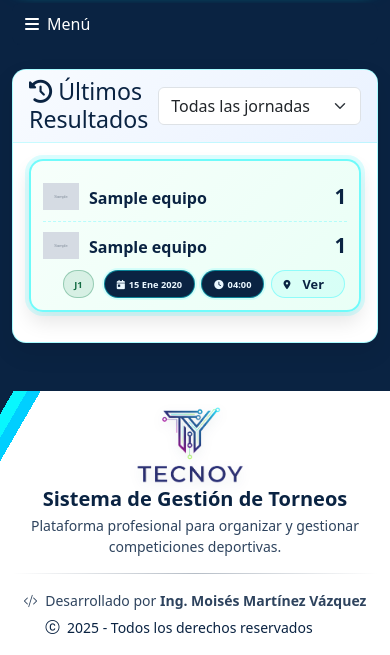
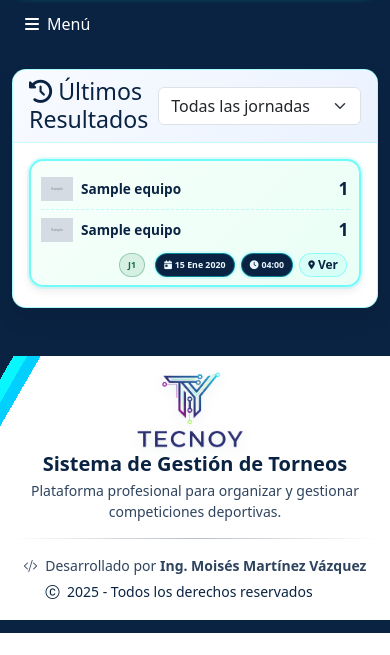
Before and after one commit to Moy020513/Torneos, a Django app: page /categoria/1/resultados/ in a window 390 px wide. Shown: the part 211-866 px from the top of the page. After the commit the page ends 844 px from the top, so only its background shows below. Run offline with Django 4.2, Linux system fonts and the light colour scheme; tables that the repository leaves empty hold one stand-in row (values such as "Sample post"); grey boxes marked "Sample" are stand-in pictures.

Commit message:
css card pla

```diff
--- a/templates/torneos/resultados.html
+++ b/templates/torneos/resultados.html
@@ -39,19 +39,44 @@
     .match-card .col-md-7,
     .match-card .col-md-4{ flex:0 0 auto; width:auto; }
 }
+
+/* Optimización para móvil - Más compacto y profesional */
 @media (max-width: 576px){
-    .team-logo-small{ width:36px; height:36px; }
-    .match-card{ padding:12px; width:100%; }
+    .team-logo-small{ width:32px; height:32px; }
+    .match-card{
+        padding:8px 10px;
+        width:100%;
+        margin-bottom:4px;
+        box-shadow:0 0 0 2px rgba(8,247,254,.12), 0 4px 8px rgba(0,0,0,.08);
+    }
+    .match-card:hover{
+        box-shadow:0 0 0 3px rgba(8,247,254,.18), 0 6px 12px rgba(0,0,0,.10);
+    }
+    .team-name{
+        font-size:0.85em;
+        font-weight:700;
+        line-height:1.2;
+    }
+    .team-score{
+        font-size:1.1em;
+        font-weight:800;
+    }
+    .team-row{
+        padding:4px 0;
+        gap:8px;
+    }
+    .team-info{ gap:8px; }
     .match-date-chip, .match-time-chip, .match-loc, .match-status {
-        font-size: 0.58em;
+        font-size: 0.55em;
         margin-right: 2px;
-        height: 28px;
+        height: 24px;
         display: inline-flex;
         align-items: center;
-        gap: 4px;
+        gap: 3px;
         line-height: 1;
+        padding: 4px 8px;
     }
-    .match-date-chip i, .match-time-chip i {
+    .match-date-chip i, .match-time-chip i, .match-loc i {
         display: inline-flex;
         align-items: center;
         justify-content: center;
@@ -60,9 +85,9 @@
         line-height: 1;
     }
     .match-loc a.btn.btn-sm.btn-outline-admin {
-        padding: 0 rem;
-        font-size: 0.8rem;
-        height: 28px;
+        padding: 0;
+        font-size: 0.75rem;
+        height: 24px;
         display: inline-flex;
         align-items: center;
         border-radius: 999px;
@@ -75,7 +100,7 @@
     .match-meta-row {
         display: flex;
         flex-wrap: wrap;
-        gap: 4px;
+        gap: 3px;
         justify-content: flex-end;
         align-items: center;
     }
@@ -87,8 +112,12 @@
         height: 100%;
     }
 }
+
 /* Grid de resultados: 1 columna en móvil, 2 en desktop */
 #ultimos-resultados-lista{ display:grid; grid-template-columns: 1fr; gap:16px; justify-content:center; }
+@media (max-width: 576px){
+    #ultimos-resultados-lista{ gap:4px; }
+}
 @media (min-width: 992px){
     #ultimos-resultados-lista{ grid-template-columns: repeat(2, max-content); }
 }
```
Also changed, not shown: templates/torneos/categoria_detalle.html (+99 -41 lines).
